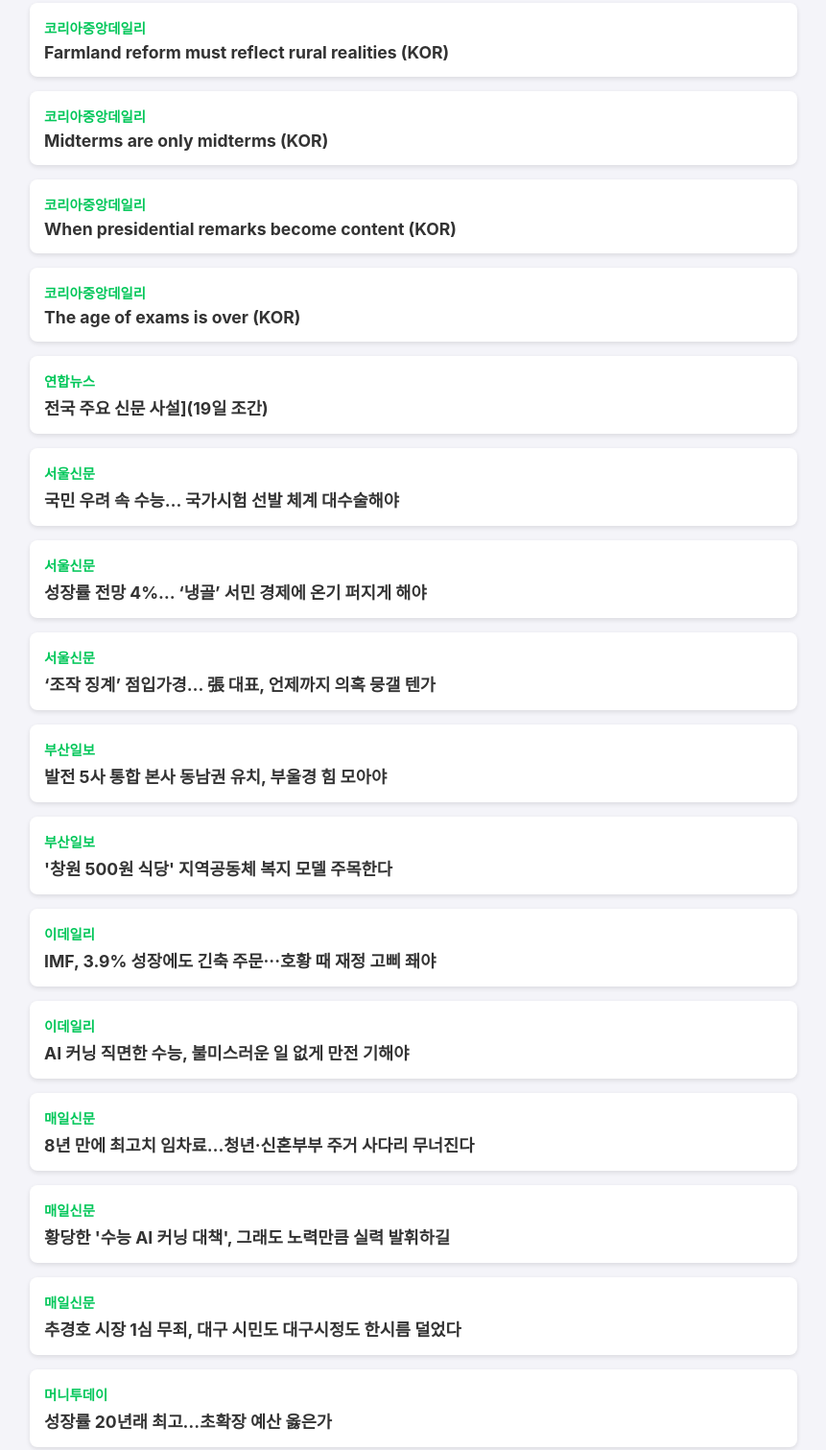
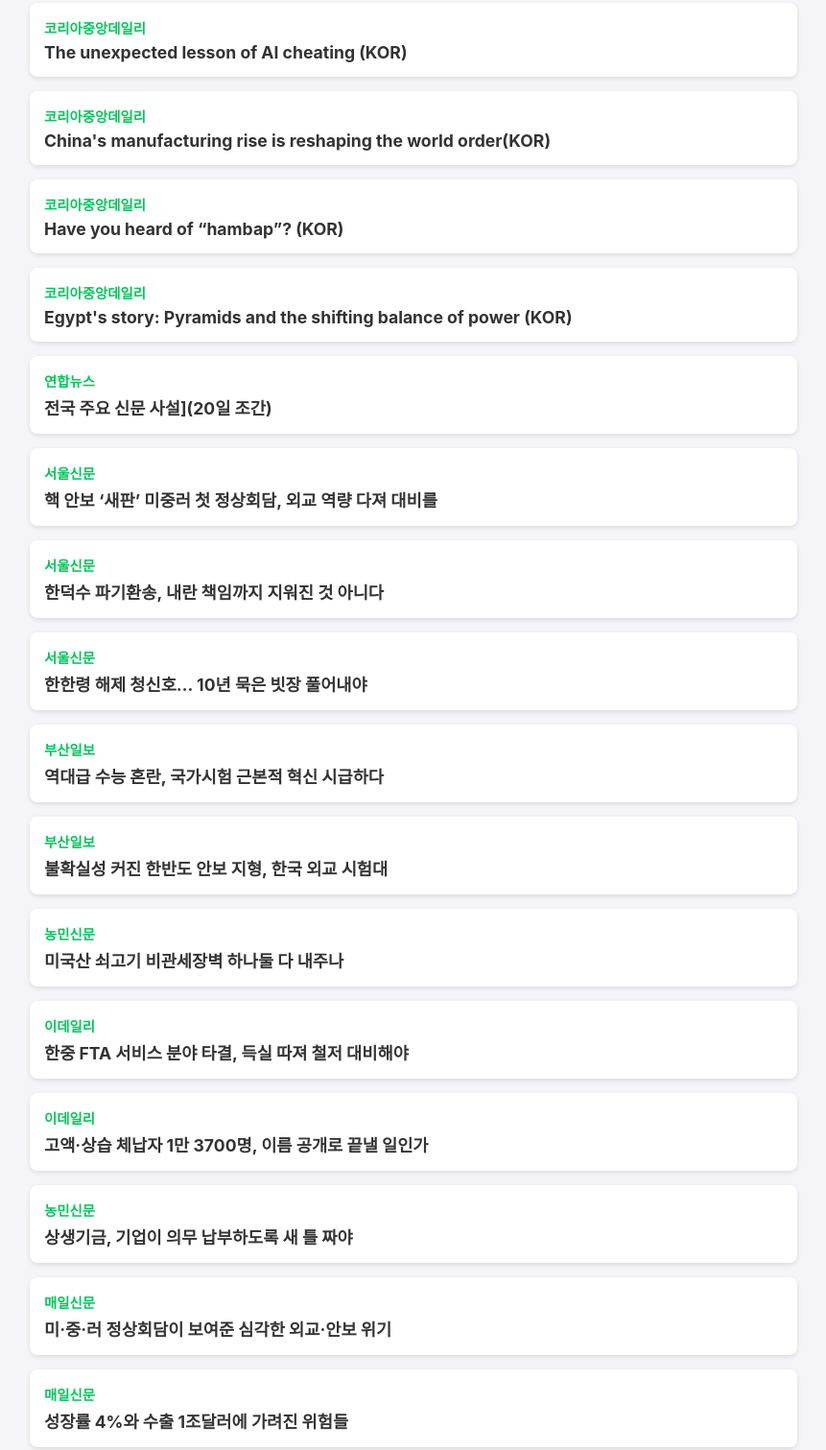
Before and after one commit to CHOJH16/daily-editorial, a plain HTML site: page index.html in a window 1280 px wide. Shown: the part 343-1854 px from the top of the page at 96% size, without its empty margins (209-1070 px from the left). Drawn offline with Linux system fonts and the light colour scheme.

Commit message:
Update editorials

```diff
--- a/index.html
+++ b/index.html
@@ -4,7 +4,7 @@
     <head>
         <meta charset="UTF-8">
         <meta name="viewport" content="width=device-width, initial-scale=1.0">
-        <title>오늘의 사설 (2026년 11월 19일)</title>
+        <title>오늘의 사설 (2026년 11월 20일)</title>
         <style>
             body { font-family: -apple-system, BlinkMacSystemFont, "Segoe UI", Roboto, "Helvetica Neue", Arial, sans-serif; max-width: 800px; margin: 0 auto; padding: 20px; background-color: #f4f4f9; }
             h1 { color: #333; text-align: center; border-bottom: 2px solid #03c75a; padding-bottom: 10px; }
@@ -18,96 +18,96 @@
     </head>
     <body>
         <h1>📰 오늘의 주요 사설</h1>
-        <div class="update-time">업데이트: 2026-11-19 10:55:53</div>
+        <div class="update-time">업데이트: 2026-11-20 10:48:59</div>
         <div class="news-container">
 
         <div class="card">
             <span class="press">코리아중앙데일리</span>
-            <a href="https://n.news.naver.com/mnews/article/640/0000097080?sid=110" target="_blank">Military academy merger still raises doubts (KOR)</a>
+            <a href="https://n.news.naver.com/mnews/article/640/0000097130?sid=110" target="_blank">President approves special counsel law during overseas trip (KOR)</a>
         </div>
 
         <div class="card">
             <span class="press">코리아중앙데일리</span>
-            <a href="https://n.news.naver.com/mnews/article/640/0000097079?sid=110" target="_blank">CSAT AI cheating fears reveal weaknesses (KOR)</a>
+            <a href="https://n.news.naver.com/mnews/article/640/0000097129?sid=110" target="_blank">Education minister must answer for chaotic college entrance exam (KOR)</a>
         </div>
 
         <div class="card">
             <span class="press">코리아중앙데일리</span>
-            <a href="https://n.news.naver.com/mnews/article/640/0000097078?sid=110" target="_blank">Farmland reform must reflect rural realities (KOR)</a>
+            <a href="https://n.news.naver.com/mnews/article/640/0000097128?sid=110" target="_blank">The unexpected lesson of AI cheating (KOR)</a>
         </div>
 
         <div class="card">
             <span class="press">코리아중앙데일리</span>
-            <a href="https://n.news.naver.com/mnews/article/640/0000097077?sid=110" target="_blank">Midterms are only midterms (KOR)</a>
+            <a href="https://n.news.naver.com/mnews/article/640/0000097127?sid=110" target="_blank">China's manufacturing rise is reshaping the world order(KOR)</a>
         </div>
 
         <div class="card">
             <span class="press">코리아중앙데일리</span>
-            <a href="https://n.news.naver.com/mnews/article/640/0000097076?sid=110" target="_blank">When presidential remarks become content (KOR)</a>
+            <a href="https://n.news.naver.com/mnews/article/640/0000097126?sid=110" target="_blank">Have you heard of “hambap”? (KOR)</a>
         </div>
 
         <div class="card">
             <span class="press">코리아중앙데일리</span>
-            <a href="https://n.news.naver.com/mnews/article/640/0000097075?sid=110" target="_blank">The age of exams is over (KOR)</a>
+            <a href="https://n.news.naver.com/mnews/article/640/0000097125?sid=110" target="_blank">Egypt's story: Pyramids and the shifting balance of power (KOR)</a>
         </div>
 
         <div class="card">
             <span class="press">연합뉴스</span>
-            <a href="https://n.news.naver.com/mnews/article/001/0016450620?sid=110" target="_blank">전국 주요 신문 사설](19일 조간)</a>
+            <a href="https://n.news.naver.com/mnews/article/001/0016453467?sid=110" target="_blank">전국 주요 신문 사설](20일 조간)</a>
         </div>
 
         <div class="card">
             <span class="press">서울신문</span>
-            <a href="https://n.news.naver.com/mnews/article/081/0003700981?sid=110" target="_blank">국민 우려 속 수능… 국가시험 선발 체계 대수술해야</a>
+            <a href="https://n.news.naver.com/mnews/article/081/0003701411?sid=110" target="_blank">핵 안보 ‘새판’ 미중러 첫 정상회담, 외교 역량 다져 대비를</a>
         </div>
 
         <div class="card">
             <span class="press">서울신문</span>
-            <a href="https://n.news.naver.com/mnews/article/081/0003700980?sid=110" target="_blank">성장률 전망 4%… ‘냉골’ 서민 경제에 온기 퍼지게 해야</a>
+            <a href="https://n.news.naver.com/mnews/article/081/0003701410?sid=110" target="_blank">한덕수 파기환송, 내란 책임까지 지워진 것 아니다</a>
         </div>
 
         <div class="card">
             <span class="press">서울신문</span>
-            <a href="https://n.news.naver.com/mnews/article/081/0003700979?sid=110" target="_blank">‘조작 징계’ 점입가경… 張 대표, 언제까지 의혹 뭉갤 텐가</a>
+            <a href="https://n.news.naver.com/mnews/article/081/0003701409?sid=110" target="_blank">한한령 해제 청신호… 10년 묵은 빗장 풀어내야</a>
         </div>
 
         <div class="card">
             <span class="press">부산일보</span>
-            <a href="https://n.news.naver.com/mnews/article/082/0001407916?sid=110" target="_blank">발전 5사 통합 본사 동남권 유치, 부울경 힘 모아야</a>
+            <a href="https://n.news.naver.com/mnews/article/082/0001408138?sid=110" target="_blank">역대급 수능 혼란, 국가시험 근본적 혁신 시급하다</a>
         </div>
 
         <div class="card">
             <span class="press">부산일보</span>
-            <a href="https://n.news.naver.com/mnews/article/082/0001407915?sid=110" target="_blank">'창원 500원 식당' 지역공동체 복지 모델 주목한다</a>
+            <a href="https://n.news.naver.com/mnews/article/082/0001408137?sid=110" target="_blank">불확실성 커진 한반도 안보 지형, 한국 외교 시험대</a>
+        </div>
+
+        <div class="card">
+            <span class="press">농민신문</span>
+            <a href="https://n.news.naver.com/mnews/article/662/0000108905?sid=110" target="_blank">미국산 쇠고기 비관세장벽 하나둘 다 내주나</a>
         </div>
 
         <div class="card">
             <span class="press">이데일리</span>
-            <a href="https://n.news.naver.com/mnews/article/018/0006412151?sid=110" target="_blank">IMF, 3.9% 성장에도 긴축 주문···호황 때 재정 고삐 좨야</a>
+            <a href="https://n.news.naver.com/mnews/article/018/0006412827?sid=110" target="_blank">한중 FTA 서비스 분야 타결, 득실 따져 철저 대비해야</a>
         </div>
 
         <div class="card">
             <span class="press">이데일리</span>
-            <a href="https://n.news.naver.com/mnews/article/018/0006412150?sid=110" target="_blank">AI 커닝 직면한 수능, 불미스러운 일 없게 만전 기해야</a>
+            <a href="https://n.news.naver.com/mnews/article/018/0006412826?sid=110" target="_blank">고액·상습 체납자 1만 3700명, 이름 공개로 끝낼 일인가</a>
+        </div>
+
+        <div class="card">
+            <span class="press">농민신문</span>
+            <a href="https://n.news.naver.com/mnews/article/662/0000108891?sid=110" target="_blank">상생기금, 기업이 의무 납부하도록 새 틀 짜야</a>
         </div>
 
         <div class="card">
             <span class="press">매일신문</span>
-            <a href="https://n.news.naver.com/mnews/article/088/0001041157?sid=110" target="_blank">8년 만에 최고치 임차료…청년·신혼부부 주거 사다리 무너진다</a>
+            <a href="https://n.news.naver.com/mnews/article/088/0001041400?sid=110" target="_blank">미·중·러 정상회담이 보여준 심각한 외교·안보 위기</a>
         </div>
 
         <div class="card">
             <span class="press">매일신문</span>
-            <a href="https://n.news.naver.com/mnews/article/088/0001041156?sid=110" target="_blank">황당한 '수능 AI 커닝 대책', 그래도 노력만큼 실력 발휘하길</a>
-        </div>
-
-        <div class="card">
-            <span class="press">매일신문</span>
-            <a href="https://n.news.naver.com/mnews/article/088/0001041155?sid=110" target="_blank">추경호 시장 1심 무죄, 대구 시민도 대구시정도 한시름 덜었다</a>
-        </div>
-
-        <div class="card">
-            <span class="press">머니투데이</span>
-            <a href="https://n.news.naver.com/mnews/article/008/0005443246?sid=110" target="_blank">성장률 20년래 최고…초확장 예산 옳은가</a>
+            <a href="https://n.news.naver.com/mnews/article/088/0001041398?sid=110" target="_blank">성장률 4%와 수출 1조달러에 가려진 위험들</a>
         </div>
         </div></body></html>
```
